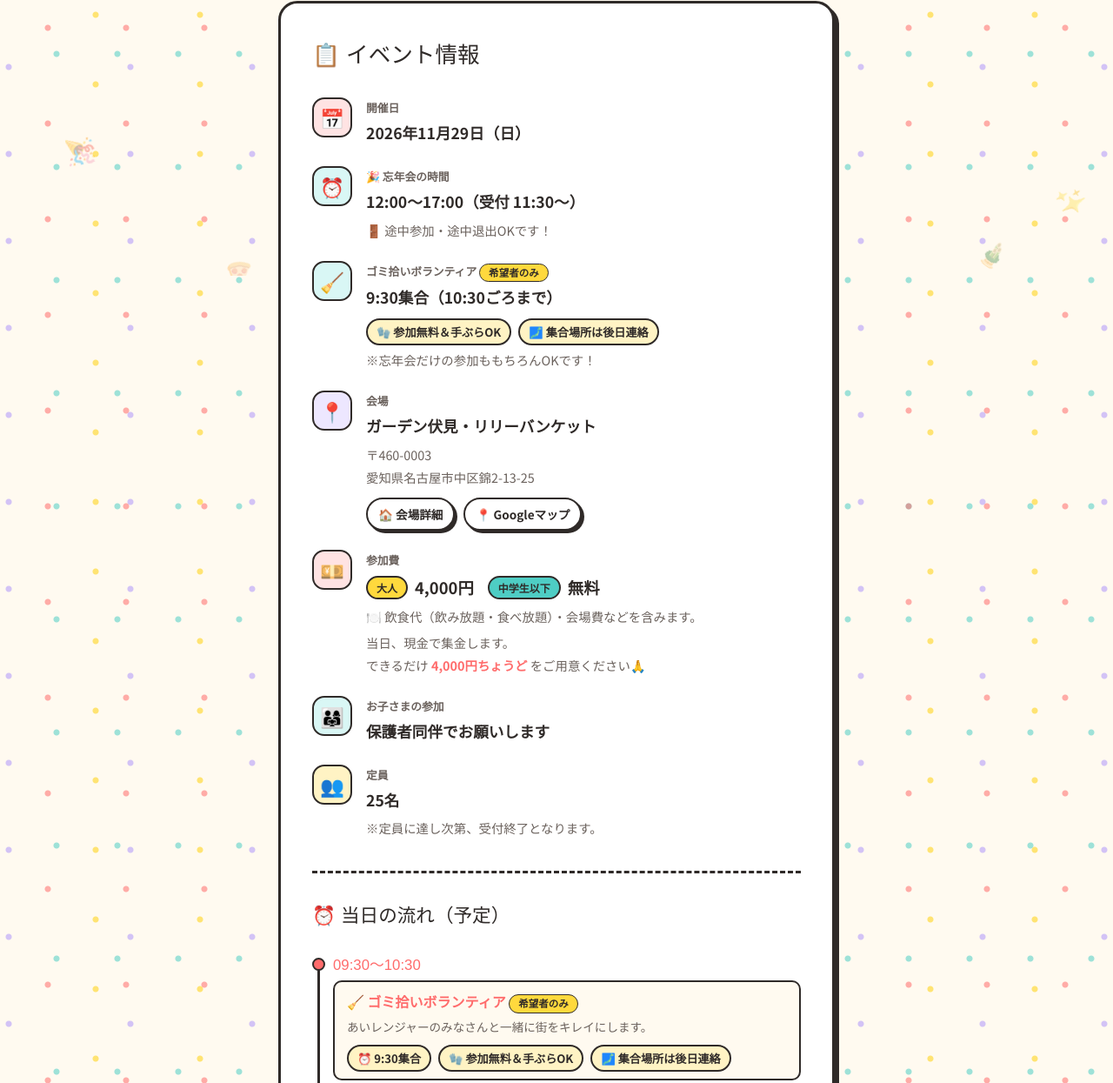
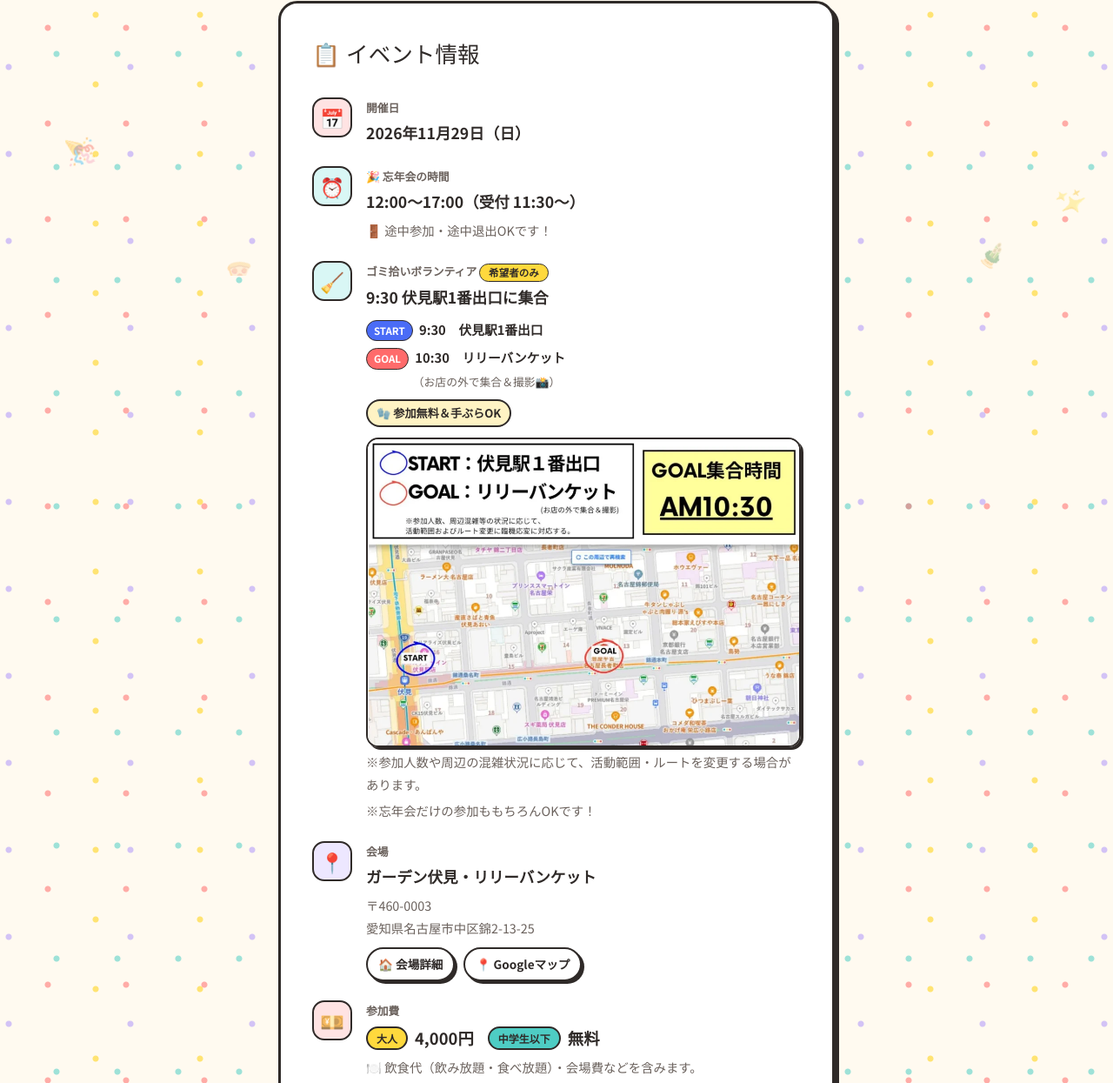
Before and after one commit to RustyNail-48-Git/teamtokai-yearendparty, a plain HTML site: page index.html in a window 1280 px wide. Shown: the part 483-1728 px from the top of the page at 87% size. Drawn offline with Linux system fonts and the light colour scheme; a web font is replaced by a local one.

Commit message:
Add clean-up meeting point, route, and map
Co-Authored-By: Claude Opus 5.5 <noreply@anthropic.com>

```diff
--- a/index.html
+++ b/index.html
@@ -60,11 +60,18 @@
                     <div class="info-icon">🧹</div>
                     <div class="info-content">
                         <span class="info-label">ゴミ拾いボランティア <span class="optional-tag">希望者のみ</span></span>
-                        <span class="info-value">9:30集合（10:30ごろまで）</span>
+                        <span class="info-value">9:30 伏見駅1番出口に集合</span>
+                        <ul class="gomi-route">
+                            <li><span class="route-tag route-start">START</span> 9:30　伏見駅1番出口</li>
+                            <li><span class="route-tag route-goal">GOAL</span> 10:30　リリーバンケット<br><small>（お店の外で集合＆撮影📸）</small></li>
+                        </ul>
                         <ul class="gomi-points">
                             <li>🧤 参加無料＆手ぶらOK</li>
-                            <li>🗾 集合場所は後日連絡</li>
                         </ul>
+                        <a href="gomi-route.webp" target="_blank" rel="noopener noreferrer" class="route-map">
+                            <img src="gomi-route.webp" alt="ゴミ拾いのルート地図（START：伏見駅1番出口、GOAL：リリーバンケット、GOAL集合時間 10:30）" loading="lazy">
+                        </a>
+                        <span class="info-detail">※参加人数や周辺の混雑状況に応じて、活動範囲・ルートを変更する場合があります。</span>
                         <span class="info-detail">※忘年会だけの参加ももちろんOKです！</span>
                     </div>
                 </div>
@@ -119,9 +126,9 @@
                             <h4 class="timeline-event-highlight">🧹 ゴミ拾いボランティア <span class="optional-tag">希望者のみ</span></h4>
                             <p class="timeline-desc">あいレンジャーのみなさんと一緒に街をキレイにします。</p>
                             <ul class="gomi-points">
-                                <li>⏰ 9:30集合</li>
+                                <li>🚩 9:30 伏見駅1番出口集合</li>
+                                <li>🏁 10:30 リリーバンケットでゴール</li>
                                 <li>🧤 参加無料＆手ぶらOK</li>
-                                <li>🗾 集合場所は後日連絡</li>
                             </ul>
                         </div>
                     </div>
@@ -257,7 +264,7 @@
                                 <span class="radio-custom"></span>
                                 <span class="radio-card-text">
                                     <strong class="radio-title">🧹 ゴミ拾いから参加する</strong>
-                                    <span class="radio-desc">⏰ 9:30集合／🧤 参加無料＆手ぶらOK／🗾 集合場所は後日連絡<br>その後の買い出しや会場準備をお願いする場合があります。</span>
+                                    <span class="radio-desc">⏰ 9:30 伏見駅1番出口集合／🧤 参加無料＆手ぶらOK<br>その後の買い出しや会場準備をお願いする場合があります。</span>
                                 </span>
                             </span>
                         </label>
--- a/style.css
+++ b/style.css
@@ -463,6 +463,56 @@ strong {
     flex-wrap: wrap;
     gap: 6px 8px;
     margin-top: 8px;
+}
+
+/* ゴミ拾いルート */
+.gomi-route {
+    list-style: none;
+    display: flex;
+    flex-direction: column;
+    gap: 6px;
+    margin-top: 8px;
+    font-size: 0.92rem;
+    font-weight: 700;
+}
+
+.gomi-route small {
+    font-size: 0.8rem;
+    font-weight: 500;
+    color: var(--color-text-muted);
+    margin-left: 4.2em;
+}
+
+.route-tag {
+    display: inline-block;
+    min-width: 3.6em;
+    text-align: center;
+    font-family: var(--font-alt, var(--font-main));
+    font-size: 0.72rem;
+    font-weight: 700;
+    padding: 1px 8px;
+    margin-right: 4px;
+    border-radius: 999px;
+    border: 1.5px solid var(--color-ink);
+    color: #ffffff;
+}
+
+.route-start { background-color: #4a6cf7; }
+.route-goal { background-color: var(--color-coral); }
+
+.route-map {
+    display: block;
+    margin-top: 12px;
+    border: var(--border-thin);
+    border-radius: var(--radius-md);
+    overflow: hidden;
+    box-shadow: var(--shadow-pop-sm);
+}
+
+.route-map img {
+    display: block;
+    width: 100%;
+    height: auto;
 }
 
 .info-item-gomi .info-icon {
```
Also changed, not shown: gomi-route.webp (added).
